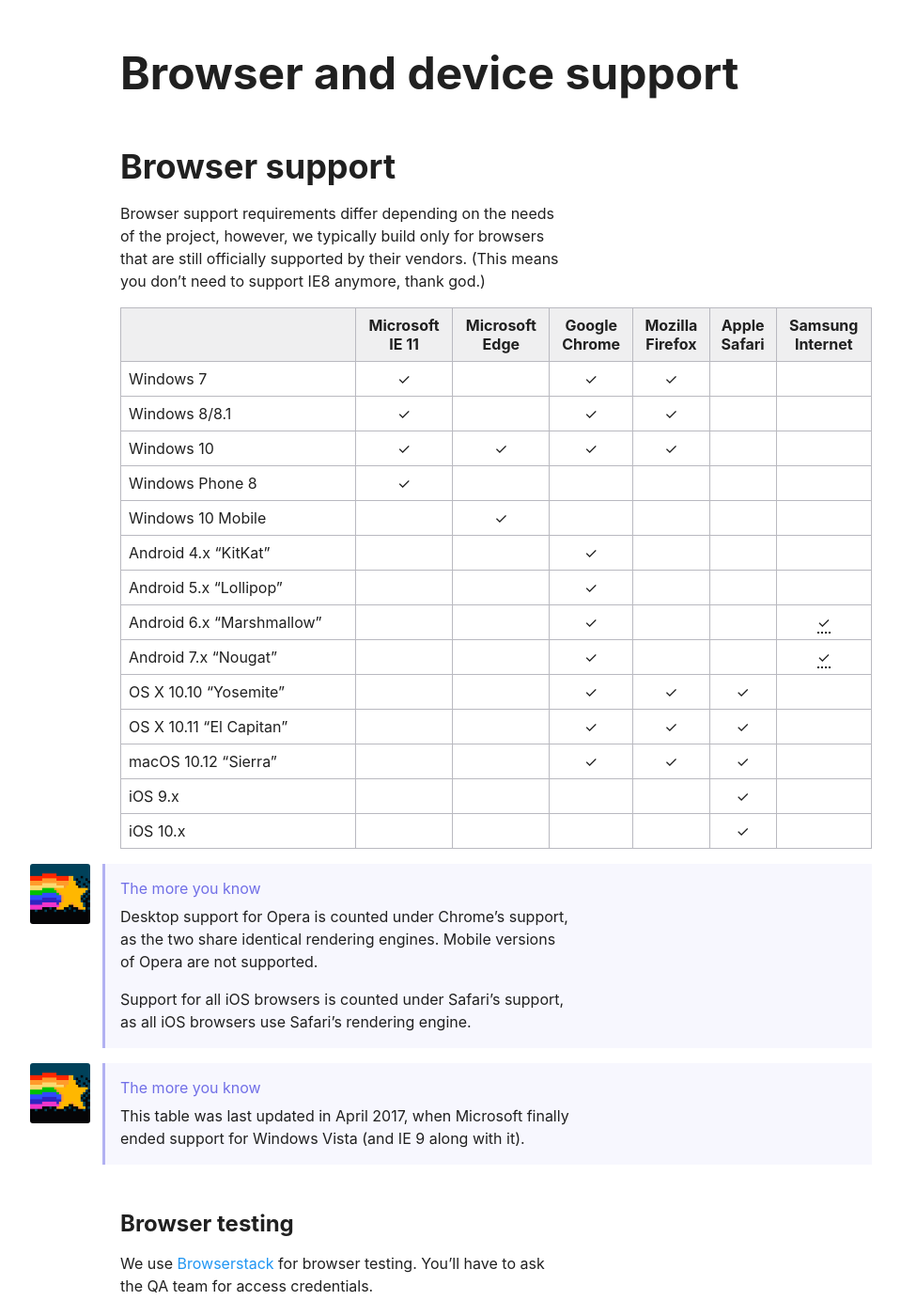
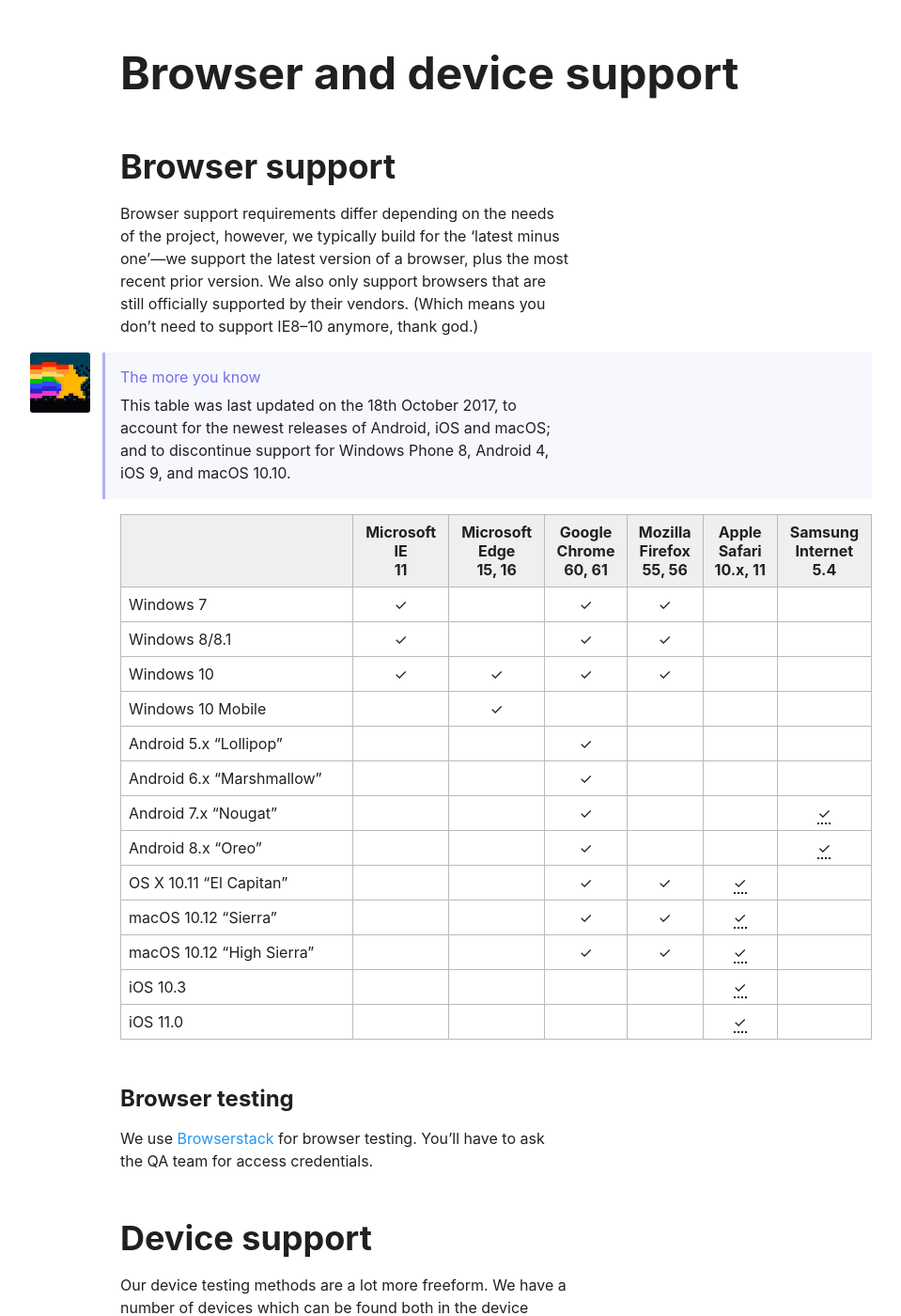
Before and after one commit to querkmachine/FSFrontEndDocs, a Jekyll site: the page built from tools/browser-support.md, in a window 1280 px wide and 1400 px high. Shown: the whole window at 94% size, without its empty margins (112-1071 px from the left). Built offline with Jekyll 4.4.1, drawn with Linux system fonts in a browser that asks for light colours.

Commit message:
Update browser support grid

```diff
--- a/tools/browser-support.md
+++ b/tools/browser-support.md
@@ -5,34 +5,27 @@
 
 ## Browser support
 
-Browser support requirements differ depending on the needs of the project, however, we typically build only for browsers that are still officially supported by their vendors. (This means you don't need to support IE8 anymore, thank god.)
+Browser support requirements differ depending on the needs of the project, however, we typically build for the 'latest minus one'—we support the latest version of a browser, plus the most recent prior version. We also only support browsers that are still officially supported by their vendors. (Which means you don't need to support IE8–10 anymore, thank god.)
 
-|  |Microsoft<br>IE 11|Microsoft<br>Edge|Google<br>Chrome|Mozilla<br>Firefox|Apple<br>Safari|Samsung<br>Internet|
+<aside class="aside aside--tangent">
+This table was last updated on the 18th October 2017, to account for the newest releases of Android, iOS and macOS; and to discontinue support for Windows Phone 8, Android 4, iOS 9, and macOS 10.10.
+</aside>
+
+|  |Microsoft<br>IE<br>11|Microsoft<br>Edge<br>15, 16|Google<br>Chrome<br>60, 61|Mozilla<br>Firefox<br>55, 56|Apple<br>Safari<br>10.x, 11|Samsung<br>Internet<br>5.4|
 |:-|:-:|:-:|:-:|:-:|:-:|:-:|:-:|
 |Windows 7                |✓| |✓|✓| | |
 |Windows 8/8.1            |✓| |✓|✓| | |
 |Windows 10               |✓|✓|✓|✓| | |
-|Windows Phone 8          |✓| | | | | |
 |Windows 10 Mobile        | |✓| | | | |
-|Android 4.x "KitKat"     | | |✓| | | |
 |Android 5.x "Lollipop"   | | |✓| | | |
-|Android 6.x "Marshmallow"| | |✓| | |<abbr title="Where applicable">✓</abbr>|
+|Android 6.x "Marshmallow"| | |✓| | | |
 |Android 7.x "Nougat"     | | |✓| | |<abbr title="Where applicable">✓</abbr>|
-|OS X 10.10 "Yosemite"   | | |✓|✓|✓| |
-|OS X 10.11 "El Capitan" | | |✓|✓|✓| |
-|macOS 10.12 "Sierra"     | | |✓|✓|✓| |
-|iOS 9.x                  | | | | |✓| |
-|iOS 10.x                 | | | | |✓| |
-
-<aside class="aside aside--tangent">
-Desktop support for Opera is counted under Chrome's support, as the two share identical rendering engines. Mobile versions of Opera are not supported.
-
-Support for all iOS browsers is counted under Safari's support, as all iOS browsers use Safari's rendering engine.
-</aside>
-
-<aside class="aside aside--tangent">
-This table was last updated in April 2017, when Microsoft finally ended support for Windows Vista (and IE 9 along with it).
-</aside>
+|Android 8.x "Oreo"       | | |✓| | |<abbr title="Where applicable">✓</abbr>|
+|OS X 10.11 "El Capitan"  | | |✓|✓|<abbr title="Safari 10.1, 11">✓</abbr>| |
+|macOS 10.12 "Sierra"     | | |✓|✓|<abbr title="Safari 10.1, 11">✓</abbr>| |
+|macOS 10.12 "High Sierra"| | |✓|✓|<abbr title="Safari 10.1, 11">✓</abbr>| |
+|iOS 10.3                 | | | | |<abbr title="Safari 10.3, 11">✓</abbr>| |
+|iOS 11.0                 | | | | |<abbr title="Safari 10.3, 11">✓</abbr>| |
 
 ### Browser testing
 
```
